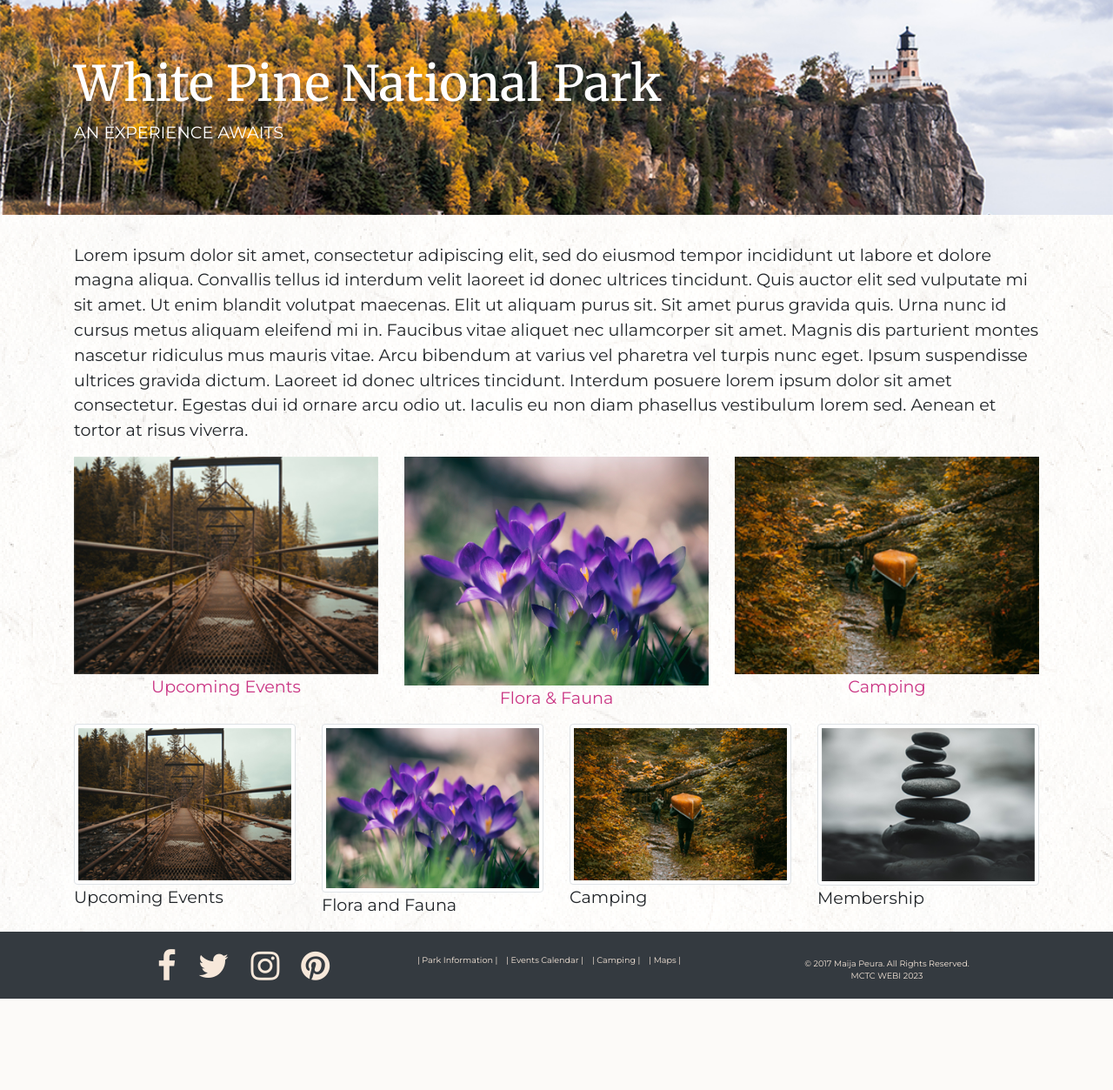
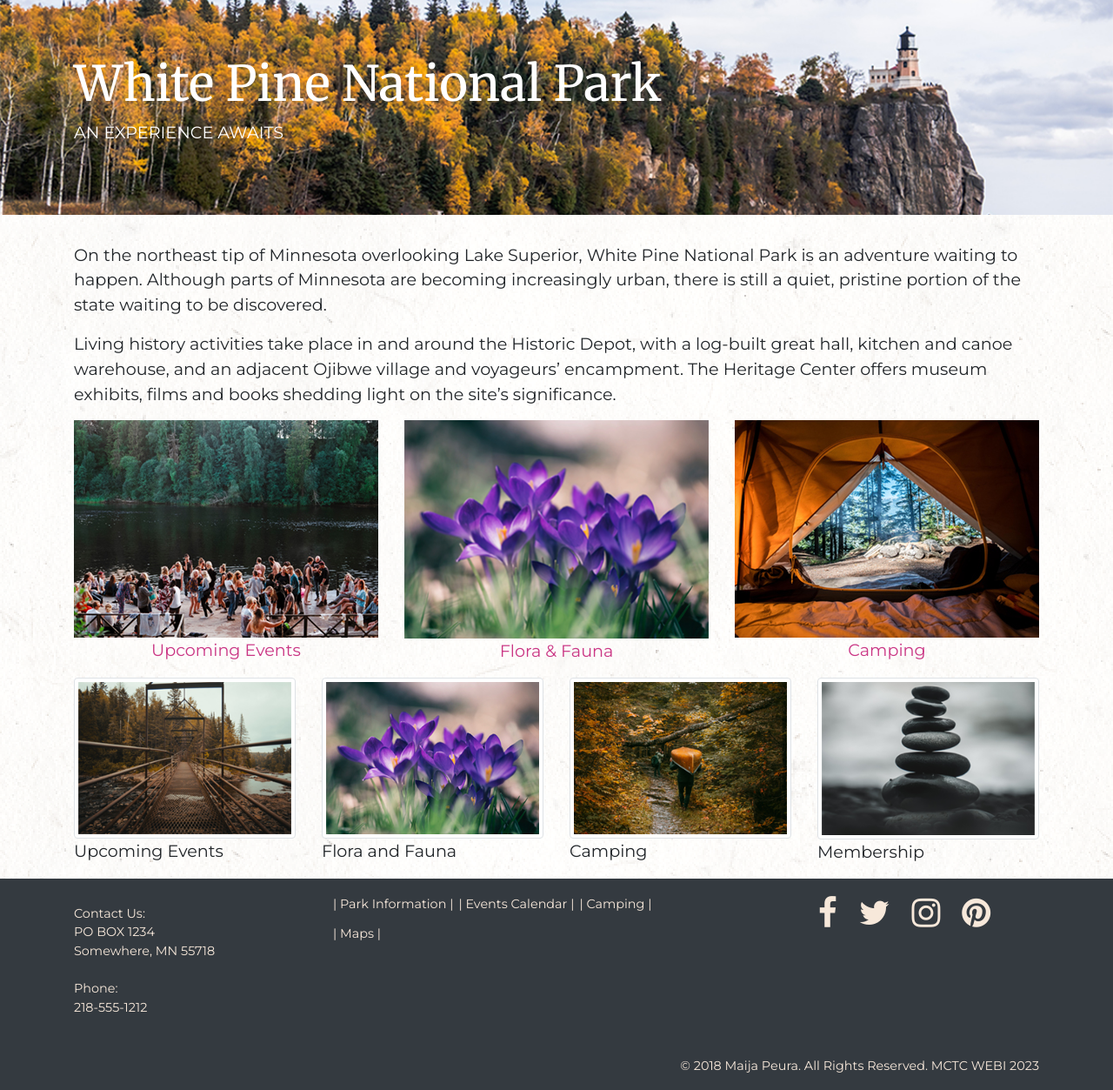
Before and after one commit to Maija-Peura/maija-peura.github.io, a PHP site: page /white_pine/index.html in a window 1280 px wide. Shown: the part 365-1618 px from the top of the page at 87% size. Before the commit the page ends 1513 px from the top, so only its background shows below. Run offline with PHP 8.4, Linux system fonts and the light colour scheme; some web fonts are replaced.

Commit message:
updated home

```diff
--- a/white_pine/css/custom.css
+++ b/white_pine/css/custom.css
@@ -259,7 +259,7 @@ footer {
 
 footer p {
     margin-top: 30px;
-    font-size: .5em;
+    font-size: .75em;
 }
 
 .secondary_nav {
@@ -273,13 +273,13 @@ footer p {
 ul.secondary_nav li {
     display: inline;
     float: left;
-    padding: 5px;
+    padding: 3px;
 /*    border-left: 1px solid #fff;*/
 }
 
 ul.secondary_nav li a {
     color: #F7E8DA;
-    font-size: .5em;
+    font-size: .75em;
 }
 
 ul.social {
@@ -302,4 +302,10 @@ ul.social li a {
 ul.social li a:hover {
     opacity: 0.8;
 }
+
+/*
+footer p.copyright {
+    float: right;
+}
+*/
 /*END FOOTER STYLES*/
--- a/white_pine/index.html
+++ b/white_pine/index.html
@@ -116,7 +116,9 @@
 <!--END JUMBOTRON-->
 <div class="container">
 <div>
-<p>Lorem ipsum dolor sit amet, consectetur adipiscing elit, sed do eiusmod tempor incididunt ut labore et dolore magna aliqua. Convallis tellus id interdum velit laoreet id donec ultrices tincidunt. Quis auctor elit sed vulputate mi sit amet. Ut enim blandit volutpat maecenas. Elit ut aliquam purus sit. Sit amet purus gravida quis. Urna nunc id cursus metus aliquam eleifend mi in. Faucibus vitae aliquet nec ullamcorper sit amet. Magnis dis parturient montes nascetur ridiculus mus mauris vitae. Arcu bibendum at varius vel pharetra vel turpis nunc eget. Ipsum suspendisse ultrices gravida dictum. Laoreet id donec ultrices tincidunt. Interdum posuere lorem ipsum dolor sit amet consectetur. Egestas dui id ornare arcu odio ut. Iaculis eu non diam phasellus vestibulum lorem sed. Aenean et tortor at risus viverra.</p>
+<p>On the northeast tip of Minnesota overlooking Lake Superior, White Pine National Park is an adventure waiting to happen. Although parts of Minnesota are becoming increasingly urban, there is still a quiet, pristine portion of the state waiting to be discovered.</p>
+
+<p>Living history activities take place in and around the Historic Depot, with a log-built great hall, kitchen and canoe warehouse, and an adjacent Ojibwe village and voyageurs’ encampment. The Heritage Center offers museum exhibits, films and books shedding light on the site’s significance.</p>
 </div>
 </div>
 
@@ -125,7 +127,7 @@
   <div class="col-md-4">
     <div class="thumbnail">
       <a href="">
-        <img src="images/hiking.jpg" alt="Lights" style="width:100%">
+        <img src="images/event.jpg" alt="Lights" style="width:100%">
         <div class="caption text-center">
           <p>Upcoming Events</p>
         </div>
@@ -145,7 +147,7 @@
   <div class="col-md-4">
     <div class="thumbnail">
       <a href="">
-        <img src="images/portage2.jpg" alt="Fjords" style="width:100%">
+        <img src="images/camping.jpg" alt="Fjords" style="width:100%">
         <div class="caption text-center">
           <p>Camping</p>
         </div>
@@ -188,6 +190,17 @@
 <footer>
     <div class="container">
         <div class="row">
+            <div class="col-sm-3">
+            <p> Contact Us: <br>PO BOX 1234<br>Somewhere, MN  55718<br><br>Phone:<br>218-555-1212</p>
+            </div>
+            <div class="col-sm-5 text-center">
+            <ul class="secondary_nav">
+                <li><a href="#">| Park Information |</a></li>
+                <li><a href="#">| Events Calendar |</a></li>
+                <li><a href="#">| Camping |</a></li>
+                <li><a href="#">| Maps |</a></li>
+            </ul>
+            </div>
 
             <div class="col-sm-4 text-center">
                 <ul class="social">
@@ -197,19 +210,16 @@
                     <li><a href="#"><span class="fa fa-pinterest fa-2x" aria-hidden="true"></span></a></li>
                 </ul>
             </div>
-
-            <div class="col-sm-4">
-            <ul class="secondary_nav">
-                <li><a href="#">| Park Information |</a></li>
-                <li><a href="#">| Events Calendar |</a></li>
-                <li><a href="#">| Camping |</a></li>
-                <li><a href="#">| Maps |</a></li>
-            </ul>
         </div>
 
-        <div class="col-sm-4 text-center">
-                <p>&copy; 2017 Maija Peura.  All Rights Reserved.<br> MCTC WEBI 2023</p>
-        </div>
+        <div class="row">
+            <div class="col-sm-6">
+
+            </div>
+
+            <div class="col-sm-6 copyright">
+                <p class="text-right">&copy; 2018 Maija Peura. All Rights Reserved. MCTC WEBI 2023</p>
+            </div>
         </div>
     </div>
 </footer><!--FOOTER END-->
```
Also changed, not shown: white_pine/images/camping.jpg (added), white_pine/images/event.jpg (added), white_pine/images/purple.jpg.
